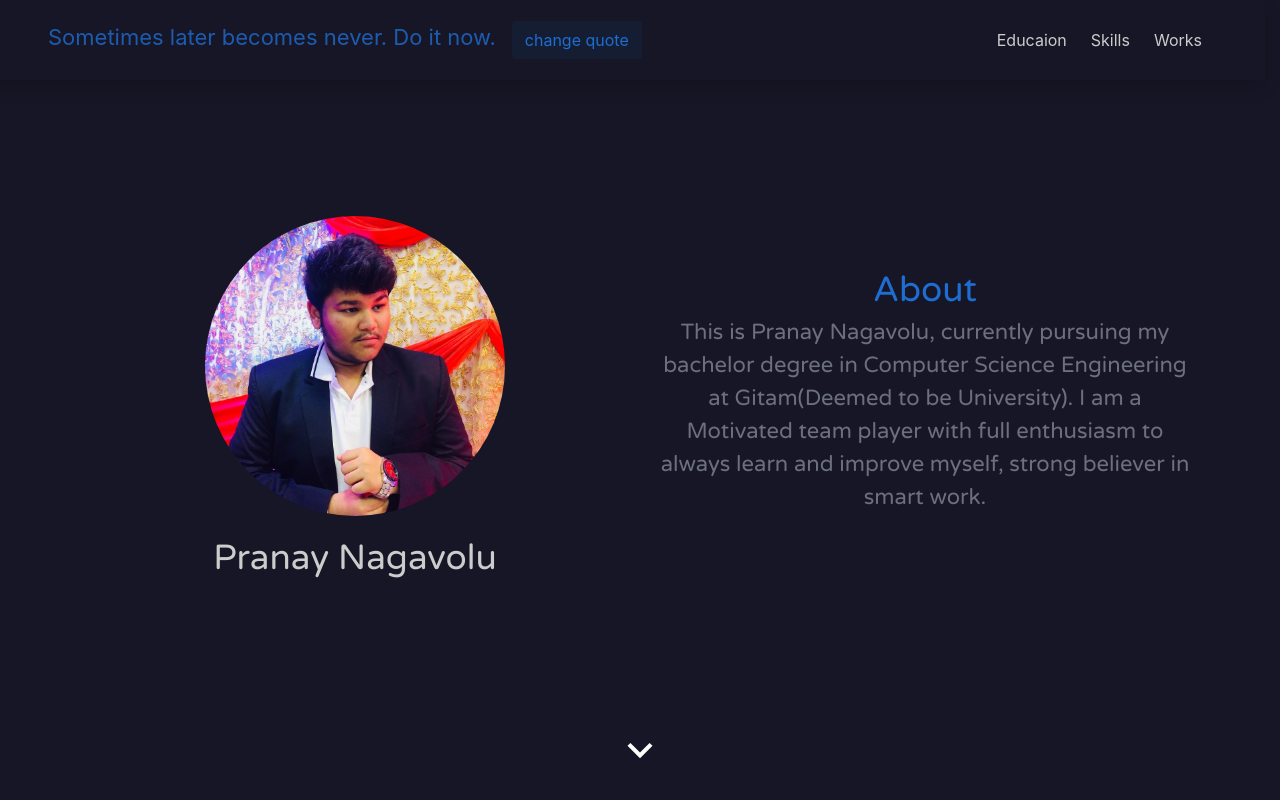
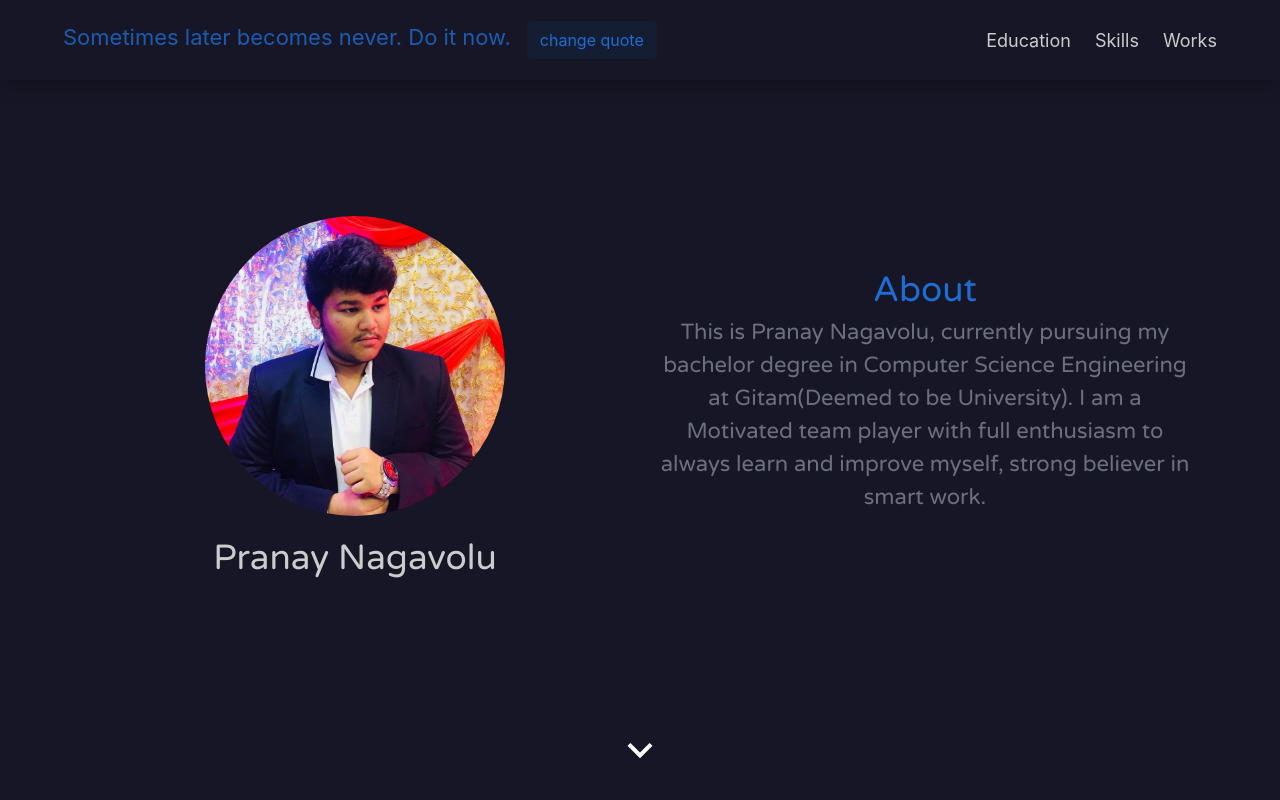
Before and after one commit to PranayNagavolu/PranayNagavolu.github.io, an Angular app: page /landing in a window 1280 px wide. Shown: the top 800 px of the page. Built offline with nearby package versions, Linux system fonts and the light colour scheme.

Commit message:
finishing up

```diff
--- a/src/app/footer/footer.component.html
+++ b/src/app/footer/footer.component.html
@@ -1,4 +1,4 @@
-<div class="container">
+<div class="container shadow-top">
     <div class="row py-4 d-flex align-items-center justify-content-center">
         <div class="col-6 text-white ml-auto font-25">
             Contact me
--- a/src/app/landing/landing.component.html
+++ b/src/app/landing/landing.component.html
@@ -30,8 +30,10 @@
 
         </div>
         <div class="d-none d-md-block text-center">
-            <span><img class="down-arrow pointer" src="assets/down.svg" height="50px" alt=""
-                    (click)="scroll('education')"></span>
+            <span><img class="down-arrow pointer" src="assets/down.svg" height="50px" alt="" (click)="scroll('education')"></span>
+        </div>
+        <div class="d-sm-block d-md-none text-center">
+            <span><img class="down-arrow pointer" src="assets/down.svg" height="30px" alt="" (click)="scroll('education')"></span>
         </div>
     </div>
 </div>
@@ -79,6 +81,9 @@
         <div class="d-none d-md-block text-center">
             <span><img class="down-arrow pointer" src="assets/down.svg" height="50px" alt="" (click)="scroll('skills')"></span>
         </div>
+        <div class="d-sm-block d-md-none text-center">
+            <span><img class="down-arrow pointer" src="assets/down.svg" height="30px" alt="" (click)="scroll('skills')"></span>
+        </div>
     </div>
 </div>
 
@@ -118,6 +123,9 @@
         </div>
         <div class="d-none d-md-block text-center">
             <span><img class="down-arrow pointer" src="assets/down.svg" height="50px" alt="" (click)="scroll('works')"></span>
+        </div>
+        <div class="d-sm-block d-md-none text-center">
+            <span><img class="down-arrow pointer" src="assets/down.svg" height="30px" alt="" (click)="scroll('works')"></span>
         </div>
     </div>
 </div>
--- a/src/app/navbar/navbar.component.html
+++ b/src/app/navbar/navbar.component.html
@@ -1,13 +1,13 @@
-  <div class="row bg-deep-blue shadow px-5 fixed-top d-flex align-items-center" style="height: 10vh; width: 100%;">
+  <div class="row bg-deep-blue m-0 shadow px-5 fixed-top d-flex align-items-center" style="height: 10vh; width: 100%;">
     <div class="col-8 d-none d-md-block font-18 text-blue">
       <div id="displayquote" class="float-left" style="opacity: 0.8;">
 
       </div>
       <span class="d-none d-lg-block"><button (click)="change()" class="btn ml-3 text-blue" style="background-color: #151d32;">change quote</button></span>
     </div>
-    <div class="col-4 d-none d-md-block text-white">
+    <div class="col-4 d-none d-md-block text-white font-18-18">
       <div class=" float-right">
-        <span class="mr-4 pointer" (click)="scroll('education')">Educaion</span>
+        <span class="mr-4 pointer" (click)="scroll('education')">Education</span>
         <span class="mr-4 pointer" (click)="scroll('skills')">Skills</span>
         <span class="pointer" (click)="scroll('works')">Works</span>
       </div>
--- a/src/styles.css
+++ b/src/styles.css
@@ -31,6 +31,9 @@ body{
 .text-purple{
     color: #ab47bc !important;
 }
+.font-18-18 {
+    font-size: 18px;
+}
 .font-18 {
     font-size: 18px;
 }
```
